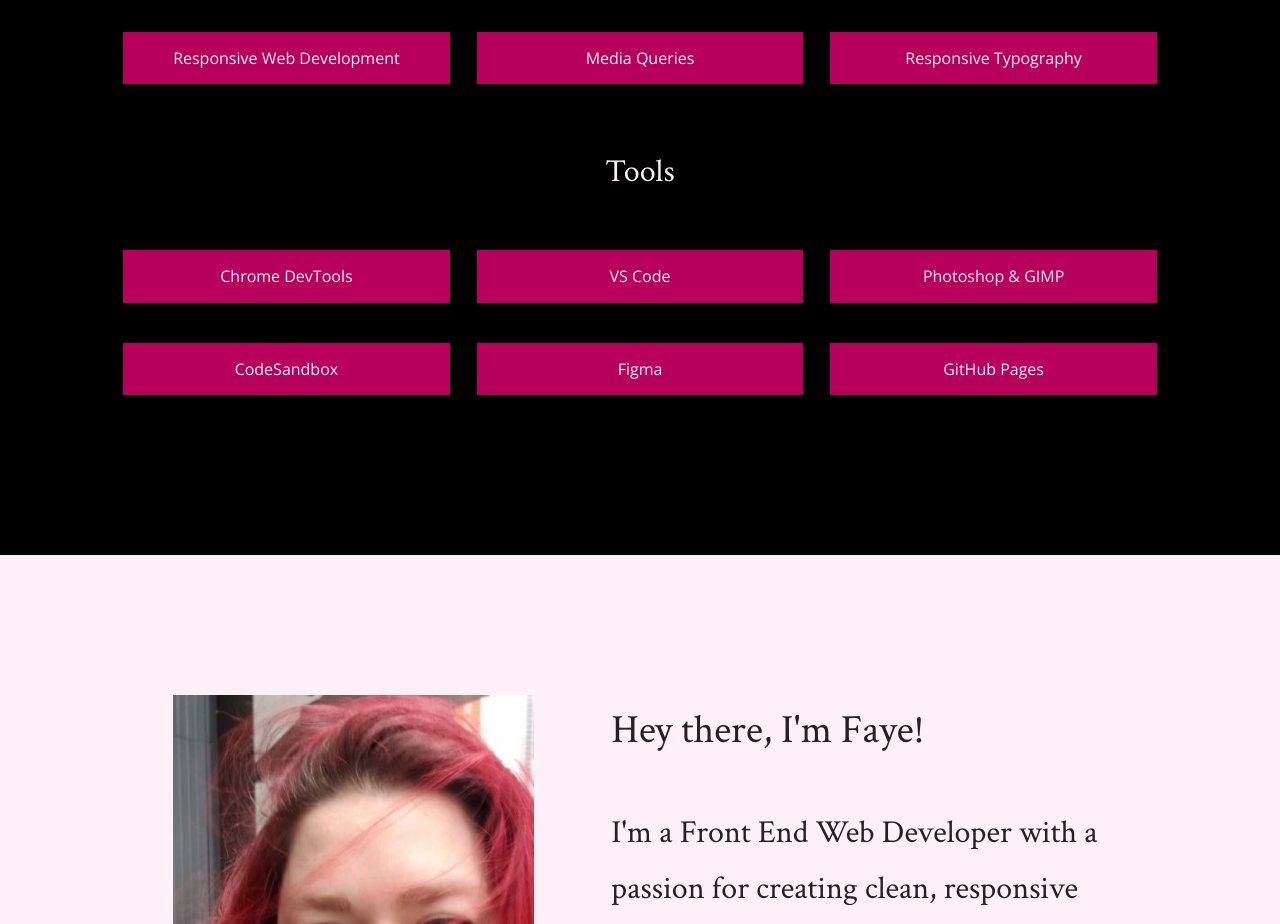
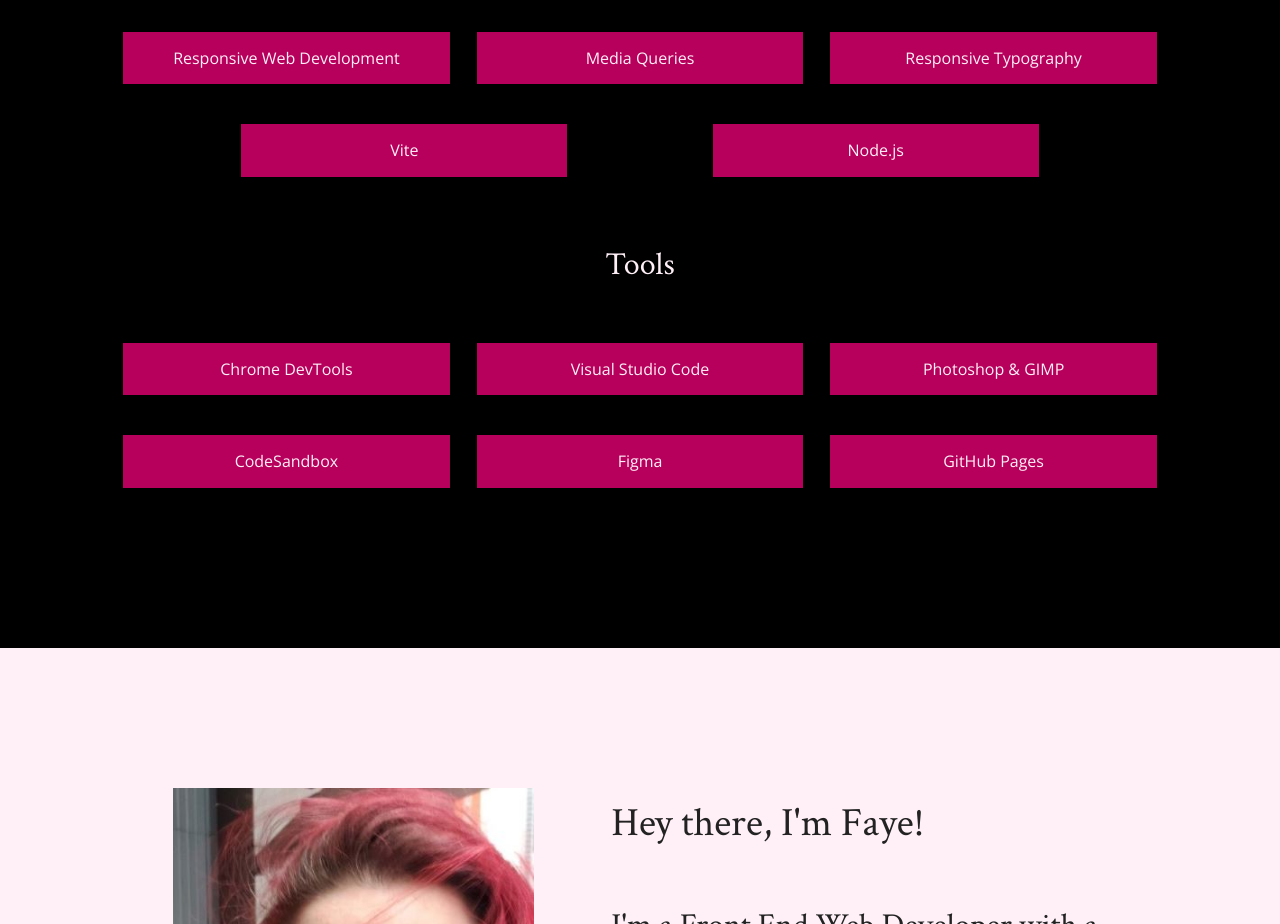
Before and after one commit to FayeVinyl/fayevinyl.github.io, a plain HTML site: page index.html in a window 1280 px wide. Shown: the part 2900-3824 px from the top of the page. Drawn offline with nearby package versions, Linux system fonts and the light colour scheme.

Commit message:
add skills

```diff
--- a/index.html
+++ b/index.html
@@ -145,12 +145,14 @@
         <li>Responsive Web Development</li>
         <li>Media Queries</li>
         <li>Responsive Typography</li>
+        <li>Vite</li>
+        <li>Node.js</li>
 
       </ul>
       <h4>Tools</h4>
       <ul class="skills-wrapper">
         <li>Chrome DevTools</li>
-        <li>VS Code</li>
+        <li>Visual Studio Code</li>
         <li>Photoshop & GIMP</li>
         <li>CodeSandbox</li>
         <li>Figma</li>
```
